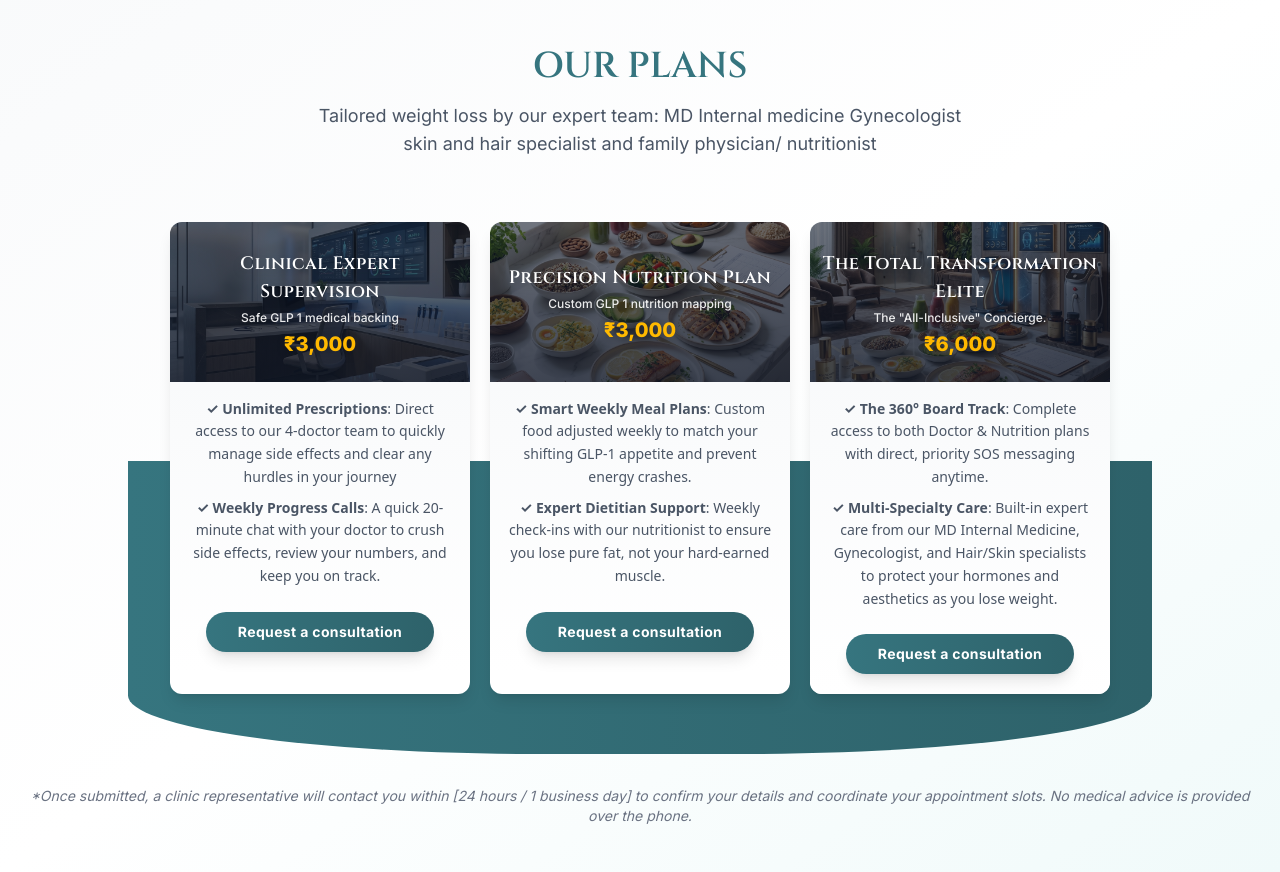
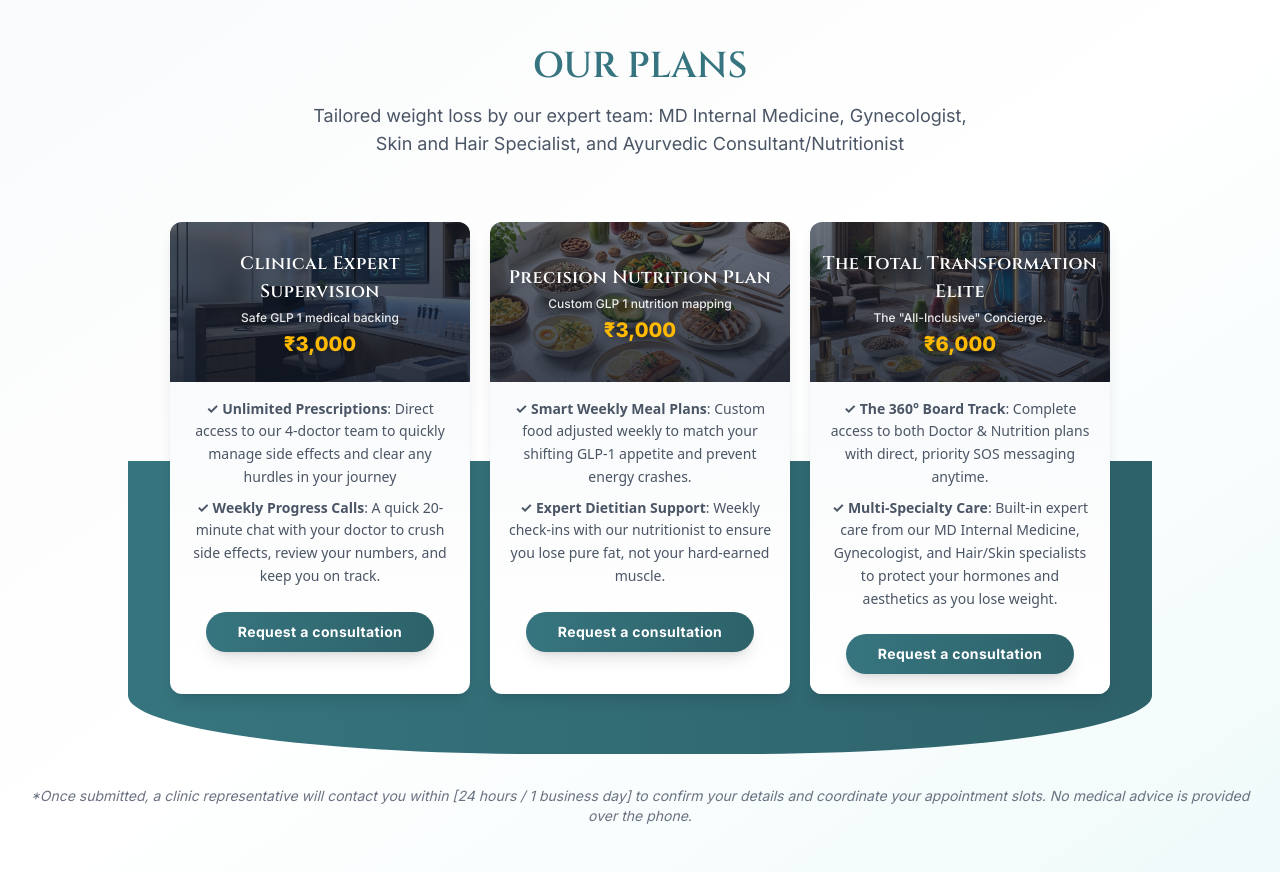
Before and after one commit to vaishud12/kayakalp-dr.lekha_jadhav, a Next.js app: page / in a window 1280 px wide. Shown: the part 2056-2928 px from the top of the page. Built offline with nearby package versions, Linux system fonts and the light colour scheme.

Commit message:
updated the line

```diff
--- a/app/components/AvailPrograms.jsx
+++ b/app/components/AvailPrograms.jsx
@@ -57,7 +57,7 @@ export default function AvailPrograms({ id }) {
                 OUR PLANS
             </h2>
             <p className="text-lg text-gray-600 animate-fade-in-up">
-                Tailored weight loss by our expert team: MD Internal medicine Gynecologist skin and hair specialist and family physician/ nutritionist
+                Tailored weight loss by our expert team: MD Internal Medicine, Gynecologist, Skin and Hair Specialist, and Ayurvedic Consultant/Nutritionist
             </p>
           </div>
 
```
